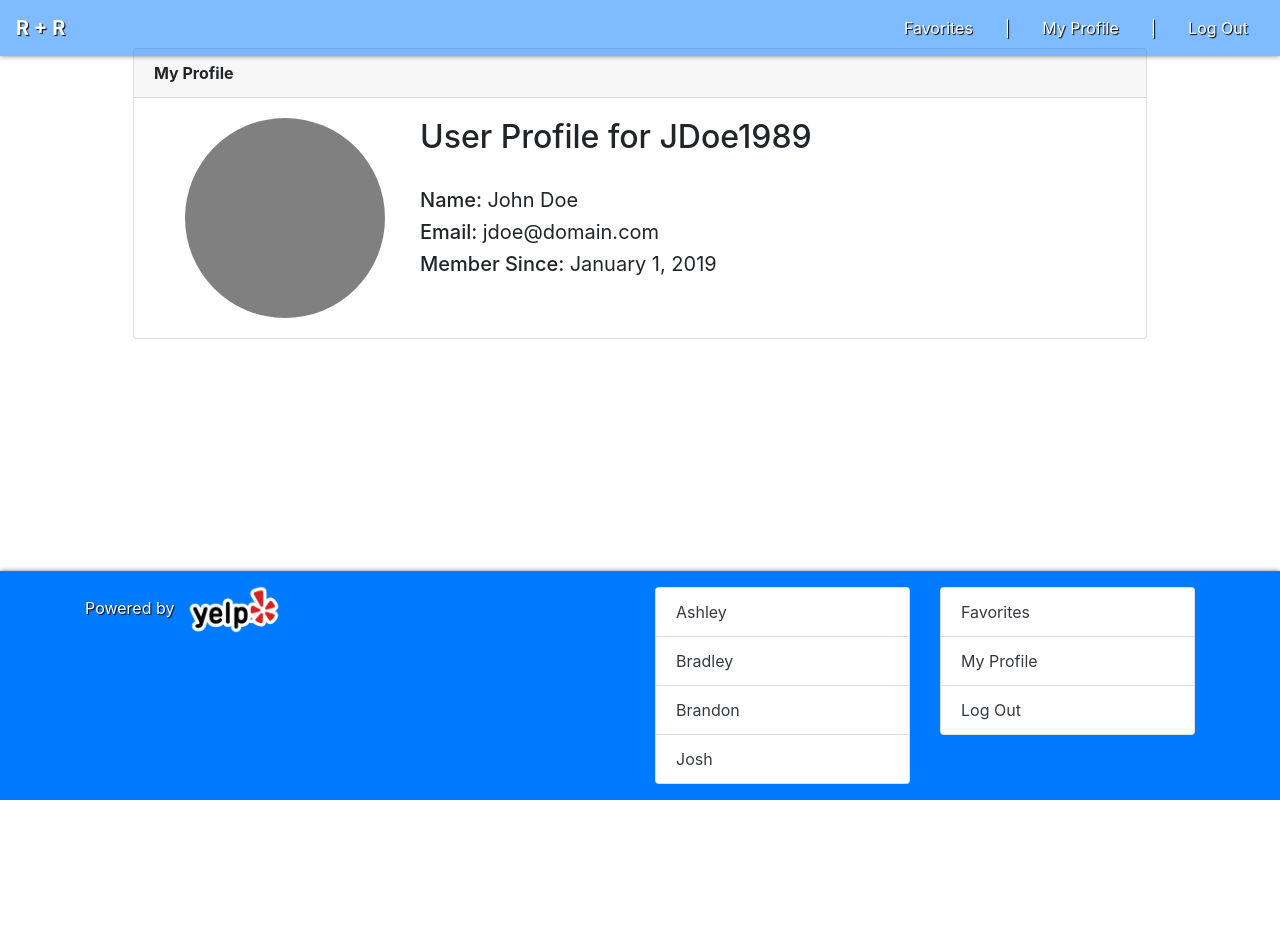
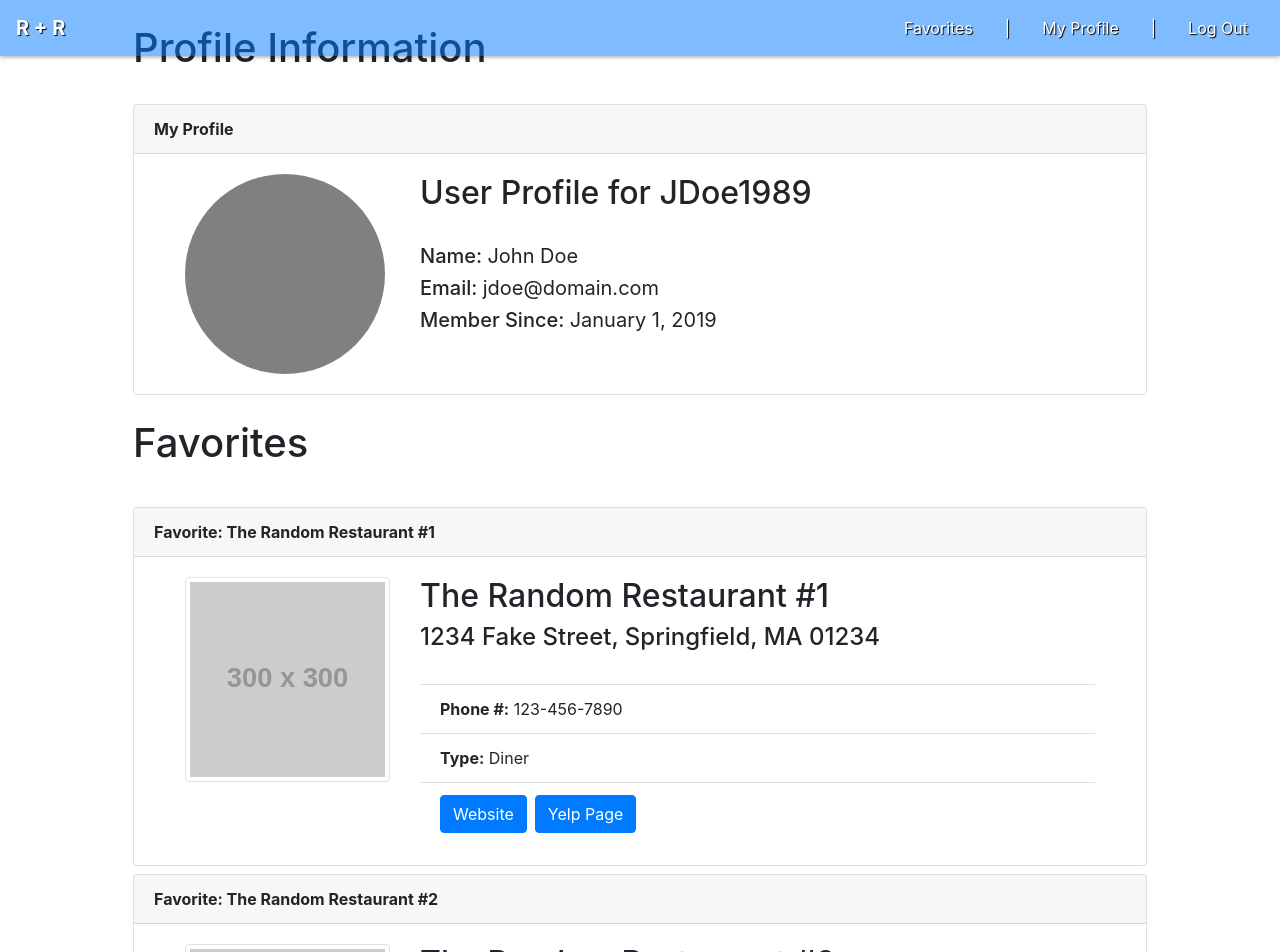
Before and after one commit to Tygabomb/RR-project-3, a React (Create React App) app in the folder client/: page /profile in a window 1280 px wide. Shown: the top 952 px of the page. Before the commit the page ends 800 px from the top, so only its background shows below. Built offline with nearby package versions, Linux system fonts and the light colour scheme.

Commit message:
Set up the favorites and profile page, but it will need API and Express routes for data, just has dummy data for now

```diff
--- a/client/src/components/Footer/index.js
+++ b/client/src/components/Footer/index.js
@@ -14,11 +14,11 @@ const shadowStyle = {
 
 class Footer extends Component {
     super(props) {
-    }
+    };
 
     imageStyle = {
         maxWidth: "120px"
-    }
+    };
 
     render() {
         return (
--- a/client/src/components/ProfilePage/index.js
+++ b/client/src/components/ProfilePage/index.js
@@ -1,22 +1,49 @@
 import React, { Component } from "react";
 
 class Profile extends Component {
-    constructor() {
-        super();
-        this.state = {
+    state = {
         profileImage: "",
         username: "JDoe1989",
         firstName: "John",
         lastName: "Doe",
         email: "jdoe@domain.com",
-            memberSince: "January 1, 2019"
+        memberSince: "January 1, 2019",
+        savedLocations: []
     }
+
+    updateLocations = () => {
+        let data = [
+            {
+                image: "https://via.placeholder.com/300",
+                name: "The Random Restaurant #1",
+                address: "1234 Fake Street, Springfield, MA 01234",
+                type: "Diner",
+                phoneNum: "123-456-7890",
+                website: "https://www.yelp.com/",
+                yelp: "https://www.yelp.com/"
+            },
+            {
+                image: "https://via.placeholder.com/300",
+                name: "The Random Restaurant #2",
+                address: "5678 Fake Street, Springfield, MA 01234",
+                type: "Mexican",
+                phoneNum: "123-654-0987",
+                website: "https://www.yelp.com/",
+                yelp: "https://www.yelp.com/"
+            }
+        ];
+
+        this.setState({
+            savedLocations: [...this.state.savedLocations, ...data]
+        })
     }
 
     componentDidMount = () => {
         document.getElementById("root").style.height = "100vh";
         document.getElementById("root").style.display = "flex";
         document.getElementById("root").style.flexDirection = "column";
+
+        this.updateLocations();
     }
 
     componentWillUnmount = () => {
@@ -43,7 +70,10 @@ class Profile extends Component {
 
     render () {
         return (
-            <div className="container mt-5" style={this.flexBody}>
+            <div className="container" style={this.flexBody}>
+                <br />
+                <h1 className="mx-5">Profile Information</h1>
+                <br />
                 <div className="card mx-3 mx-sm-5">
                     <div className="card-header"><b>My Profile</b></div>
                     <div className="card-body">
@@ -61,6 +91,36 @@ class Profile extends Component {
                         </div>
                     </div>
                 </div>
+                <br />
+                <h1 className="mx-5">Favorites</h1>
+                <br />
+                {this.state.savedLocations.map(location => {
+                    return (
+                        <div className="card mx-3 mx-sm-5 my-2">
+                            <div className="card-header"><b>Favorite: {location.name}</b></div>
+                            <div className="card-body">
+                                <div className="row mx-3">
+                                    <div className="col-sm-3 text-center text-sm-left">
+                                        <img alt="" src={location.image} className="img img-fluid img-thumbnail" />
+                                    </div>
+                                    <div className="col-sm-9 ml-auto mt-3 mt-sm-0">
+                                        <h2>{location.name}</h2>
+                                        <h4>{location.address}</h4>
+                                        <br />
+                                        <ul className="list-group list-group-flush">
+                                            <li className="list-group-item"><b>Phone #:</b> {location.phoneNum}</li>
+                                            <li className="list-group-item"><b>Type:</b> {location.type}</li>
+                                            <li className="list-group-item">
+                                                <a className="btn btn-primary mr-2" href={location.website}>Website</a>
+                                                <a className="btn btn-primary" href={location.yelp}>Yelp Page</a>
+                                            </li>
+                                        </ul>
+                                    </div>
+                                </div>
+                            </div>
+                        </div>
+                    );
+                })}
             </div>
         )
     };
```
Lines whose indentation alone changed are shown as unchanged.
